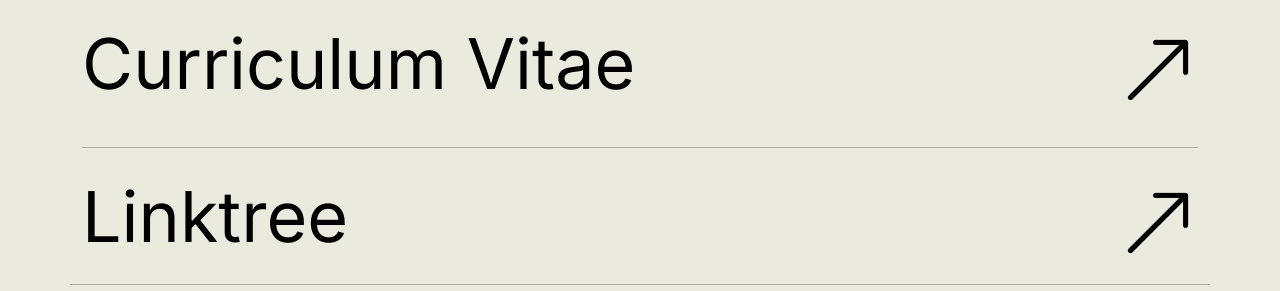
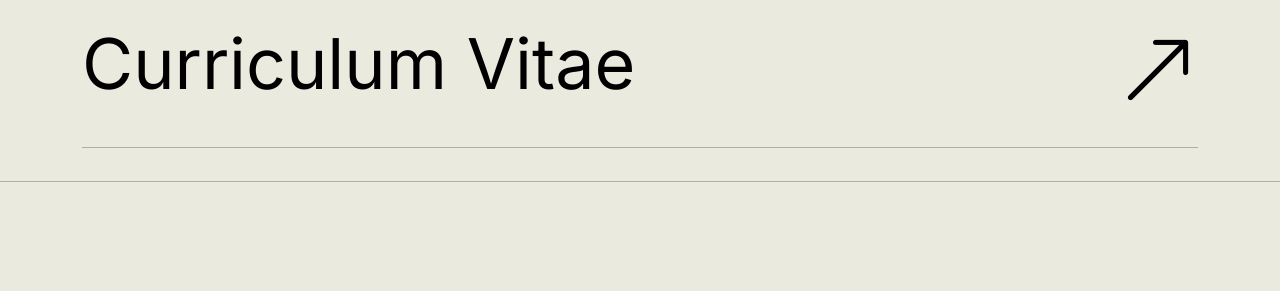
Before and after one commit to Achriou/PortfolioY, a website: page index.html in a window 1280 px wide. Shown: the part 6210-6501 px from the top of the page. After the commit the page ends 6408 px from the top, so only its background shows below. Drawn offline with nearby package versions, Linux system fonts and the light colour scheme.

Commit message:
deuxieme commit

```diff
--- a/index.html
+++ b/index.html
@@ -359,12 +359,7 @@
                     <hr  style="color:black">
 
                     <div class="row">
-                        <div class="col-12">
-                            <div class="col d-flex justify-content-between">
-                                <a href="https://linktr.ee/yousralemqaddem" target="_blank" data-aos="fade-left">Linktree</a>
-                                <a href="https://linktr.ee/yousralemqaddem" target="_blank" data-aos="fade-right"><i id="flecheHaut" class="bi bi-arrow-up-right"></i></a>
-                            </div>
-                        <div>
+
                         </div>
                     </div>
                     <hr style="color:black">
```
